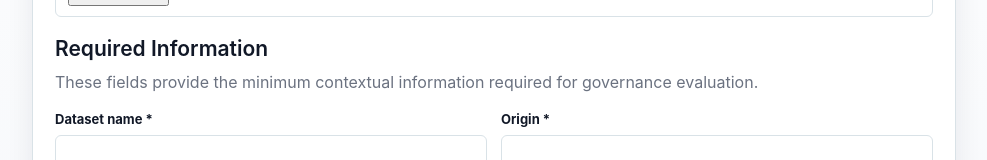
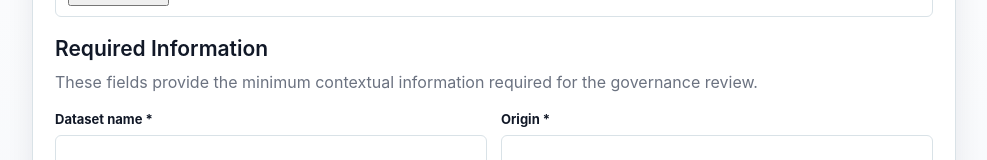
Before and after one commit to yitongli03/dmdgs-backend, a React app in the folder frontend/: page / in a window 1280 px wide. Shown: the part 473-633 px from the top of the page, without its empty margins (146-1133 px from the left). Built offline with nearby package versions, Linux system fonts and the light colour scheme; the HTML template or start-up script is replaced by a standard one.

Commit message:
Slight Wording Adjustments UploadForm

```diff
--- a/frontend/src/UploadForm.jsx
+++ b/frontend/src/UploadForm.jsx
@@ -127,7 +127,7 @@ function UploadForm({ onResult }) {
 
                 <div className="form-section-intro form-section-intro-first">
                     <h3 className="form-section-heading">Required Information</h3>
-                    <p className="section-copy">These fields provide the minimum contextual information required for governance evaluation.</p>
+                    <p className="section-copy">These fields provide the minimum contextual information required for the governance review.</p>
                 </div>
 
                 <div className="form-grid">
```
